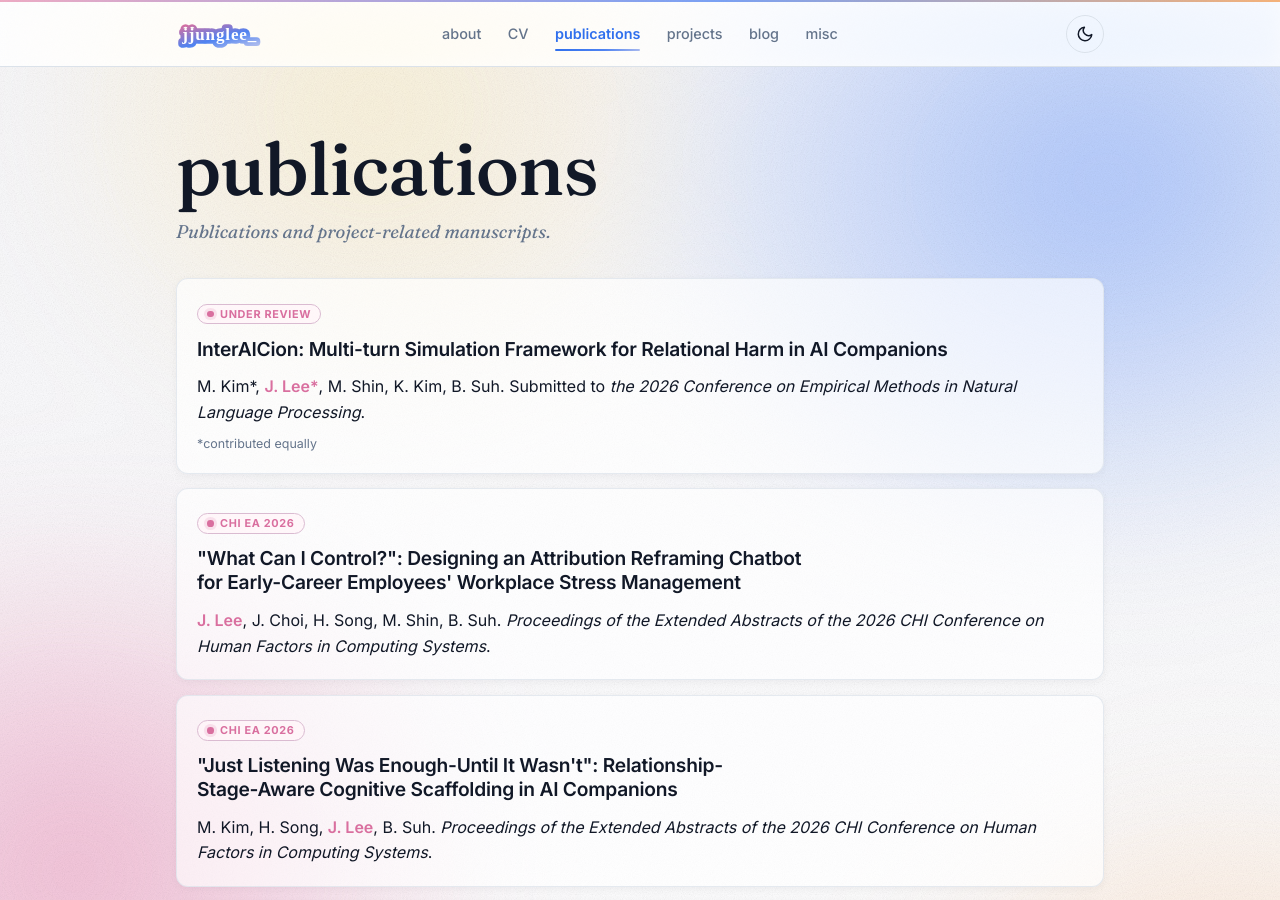
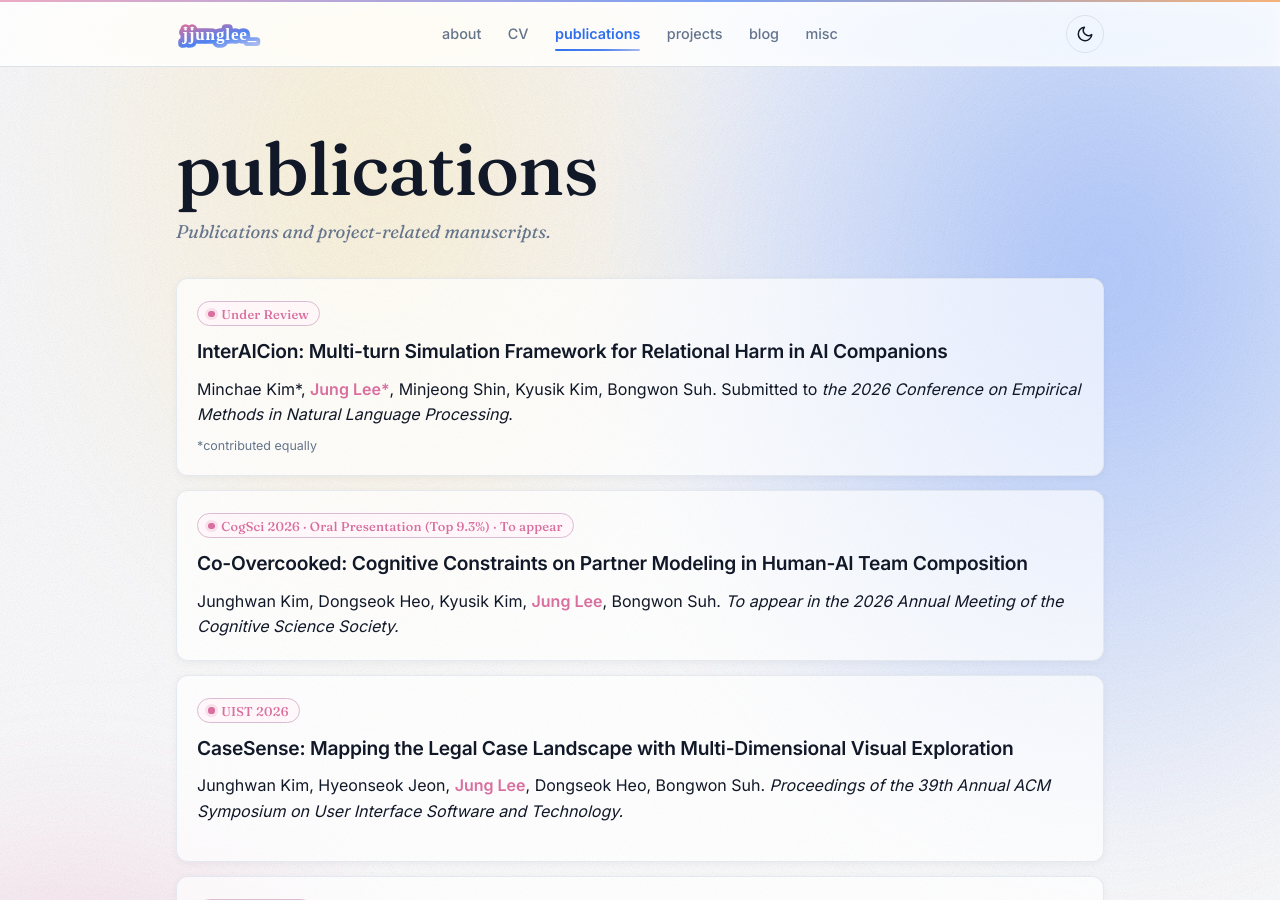
Before and after one commit to leejungp2/leejungp2.github.io, a Jekyll site: the page built from _pages/publications.md, in a window 1280 px wide and 900 px high. Built offline with Jekyll 4.4.1, drawn with Linux system fonts in a browser that asks for light colours; some of the changed text lies outside the part shown.

Commit message:
Update publications page

```diff
--- a/_pages/publications.md
+++ b/_pages/publications.md
@@ -9,31 +9,55 @@ description: Publications and project-related manuscripts.
   <section class="soft-item">
     <div class="item-kicker">Under Review</div>
     <h3>InterAICion: Multi-turn Simulation Framework for Relational Harm in AI Companions</h3>
-    <p>M. Kim*, <span class="cv-accent">J. Lee*</span>, M. Shin, K. Kim, B. Suh. Submitted to <em>the 2026 Conference on Empirical Methods in Natural Language Processing</em>.</p>
+    <p>Minchae Kim*, <span class="cv-accent">Jung Lee*</span>, Minjeong Shin, Kyusik Kim, Bongwon Suh. Submitted to <em>the 2026 Conference on Empirical Methods in Natural Language Processing</em>.</p>
     <p class="publication-note">*contributed equally</p>
   </section>
 
   <section class="soft-item">
+    <div class="item-kicker">CogSci 2026 · Oral Presentation (Top 9.3%) · To appear</div>
+    <h3>Co-Overcooked: Cognitive Constraints on Partner Modeling in Human-AI Team Composition</h3>
+    <p>Junghwan Kim, <a class="publication-author-link" href="https://www.linkedin.com/in/dongseok-heo-907133171/">Dongseok Heo</a>, <a class="publication-author-link" href="https://www.linkedin.com/in/kyusik-kim-2309892b1/">Kyusik Kim</a>, <a href="https://www.linkedin.com/in/jjung-lee/" class="cv-accent">Jung Lee</a>, Bongwon Suh. <em>To appear in the 2026 Annual Meeting of the Cognitive Science Society.</em></p>
+  </section>
+
+  <section class="soft-item publication-card">
+    <div class="item-kicker">UIST 2026</div>
+    <h3>CaseSense: Mapping the Legal Case Landscape with Multi-Dimensional Visual Exploration</h3>
+    <p>Junghwan Kim, Hyeonseok Jeon, <span class="cv-accent">Jung Lee</span>, Dongseok Heo, Bongwon Suh. <em>Proceedings of the 39th Annual ACM Symposium on User Interface Software and Technology.</em></p>
+    <a class="publication-card-link" href="https://uist.from.so/authors/9669/PpjiLop9__pd" target="_blank" rel="noopener" aria-label="View CaseSense paper"></a>
+  </section>
+
+  <section class="soft-item publication-card">
     <div class="item-kicker">CHI EA 2026</div>
     <h3>"What Can I Control?": Designing an Attribution Reframing Chatbot for Early-Career Employees' Workplace Stress Management</h3>
-    <p><span class="cv-accent">J. Lee</span>, J. Choi, H. Song, M. Shin, B. Suh. <em>Proceedings of the Extended Abstracts of the 2026 CHI Conference on Human Factors in Computing Systems</em>.</p>
+    <p><span class="cv-accent">Jung Lee</span>, Jaehoon Choi, Hyungwoo Song, Minjeong Shin, Bongwon Suh. <em>Proceedings of the Extended Abstracts of the 2026 CHI Conference on Human Factors in Computing Systems</em>.</p>
+    <a class="publication-card-link" href="https://dl.acm.org/doi/10.1145/3772363.3798873" target="_blank" rel="noopener" aria-label="View What Can I Control? paper"></a>
   </section>
 
-  <section class="soft-item">
+  <section class="soft-item publication-card">
     <div class="item-kicker">CHI EA 2026</div>
     <h3>"Just Listening Was Enough-Until It Wasn't": Relationship-Stage-Aware Cognitive Scaffolding in AI Companions</h3>
-    <p>M. Kim, H. Song, <span class="cv-accent">J. Lee</span>, B. Suh. <em>Proceedings of the Extended Abstracts of the 2026 CHI Conference on Human Factors in Computing Systems</em>.</p>
+    <p>Minchae Kim, Hyungwoo Song, <span class="cv-accent">Jung Lee</span>, Bongwon Suh. <em>Proceedings of the Extended Abstracts of the 2026 CHI Conference on Human Factors in Computing Systems</em>.</p>
+    <a class="publication-card-link" href="https://dl.acm.org/doi/10.1145/3772363.3798512" target="_blank" rel="noopener" aria-label="View Just Listening Was Enough—Until It Wasn't paper"></a>
   </section>
 
-  <section class="soft-item">
+  <section class="soft-item publication-card">
     <div class="item-kicker">HCI Korea 2026</div>
     <h3>Designing an Attribution Retraining-Based LLM Chatbot for Workplace Stress Management Among Early-Career Employees</h3>
-    <p><span class="cv-accent">J. Lee</span>, J. Choi, M. Shin, H. Song, B. Suh. <em>Proceedings of HCI Korea 2026</em>.</p>
+    <p><span class="cv-accent">Jung Lee</span>, Jaehoon Choi, Minjeong Shin, Hyungwoo Song, Bongwon Suh. <em>Proceedings of HCI Korea 2026</em>.</p>
+    <a class="publication-card-link" href="https://www.dbpia.co.kr/journal/articleDetail?nodeId=NODE12745858" target="_blank" rel="noopener" aria-label="View Designing an Attribution Retraining-Based LLM Chatbot paper"></a>
   </section>
 
-  <section class="soft-item">
+  <section class="soft-item publication-card">
     <div class="item-kicker">UIST 2025</div>
     <h3>LegisFlow: Enhancing Korean Legal Research with Temporal-Aware LLM Interfaces</h3>
-    <p>J. Kim, H. Jeon, D. Heo, <span class="cv-accent">J. Lee</span>, B. Suh. <em>Proceedings of the 38th Annual ACM Symposium on User Interface Software and Technology</em>.</p>
+    <p>Junghwan Kim, Hyeonseok Jeon, Dongseok Heo, <span class="cv-accent">Jung Lee</span>, Bongwon Suh. <em>Proceedings of the 38th Annual ACM Symposium on User Interface Software and Technology</em>.</p>
+    <a class="publication-card-link" href="https://dl.acm.org/doi/10.1145/3746059.3747752" target="_blank" rel="noopener" aria-label="View LegisFlow paper"></a>
+  </section>
+
+  <section class="soft-item publication-card">
+    <div class="item-kicker">KICS AI Conference 2025</div>
+    <h3>A Framework for Evaluating and Analyzing the Political Orientation of Large Language Models Using Laddering Interview Techniques</h3>
+    <p>Gyochul Jang, Jaehoon Choi, Minjeong Shin, <span class="cv-accent">Jung Lee</span>, Bongwon Suh. <em>Proceedings of the KICS Conference on Artificial Intelligence, 2025.</em></p>
+    <a class="publication-card-link" href="https://scholar.google.com/scholar?oi=bibs&amp;cluster=6252816665032242407&amp;btnI=1&amp;hl=ko" target="_blank" rel="noopener" aria-label="View political orientation framework paper"></a>
   </section>
 </div>
--- a/assets/css/main.css
+++ b/assets/css/main.css
@@ -787,21 +787,25 @@ img { max-width: 100%; height: auto; }
 .publication-list .item-kicker {
   display: inline-flex;
   align-items: center;
-  gap: 0.38rem;
+  gap: 0.42rem;
   width: fit-content;
   margin-bottom: 0.78rem;
-  padding: 0.24rem 0.58rem;
+  padding: 0.28rem 0.62rem;
   border: 1px solid color-mix(in srgb, var(--pink-strong) 34%, var(--border));
   border-radius: var(--radius-pill);
   background: color-mix(in srgb, var(--accent-soft) 82%, transparent);
-  font-size: 0.68rem;
-  line-height: 1;
-  letter-spacing: 0.06em;
+  font-family: var(--font-serif);
+  font-size: 0.8rem;
+  font-weight: 500;
+  line-height: 1.1;
+  letter-spacing: 0.015em;
+  text-transform: none;
 }
 .publication-list .item-kicker::before {
   content: "";
   width: 0.42rem;
   height: 0.42rem;
+  flex: 0 0 auto;
   border-radius: 50%;
   background: var(--pink-strong);
   box-shadow: 0 0 0 3px color-mix(in srgb, var(--pink-strong) 16%, transparent);
@@ -810,6 +814,29 @@ img { max-width: 100%; height: auto; }
   margin-top: 0;
   margin-bottom: 0.85rem;
 }
+.publication-list .publication-author-link {
+  color: var(--foreground);
+}
+.publication-list .publication-author-link:hover {
+  color: var(--foreground);
+}
+.publication-list .publication-card {
+  position: relative;
+  cursor: pointer;
+  transition: background 0.2s ease, border-color 0.2s ease, box-shadow 0.2s ease, transform 0.2s ease;
+}
+.publication-list .publication-card:hover,
+.publication-list .publication-card:has(.publication-card-link:focus-visible) {
+  border-color: #f4dce5;
+  background: #fffafd;
+  box-shadow: 0 8px 20px rgba(15, 23, 42, 0.09);
+  transform: translateY(-2px);
+}
+.publication-card-link {
+  position: absolute;
+  inset: 0;
+  border-radius: inherit;
+}
 .publication-note {
   margin-top: -0.35rem;
   margin-bottom: 0;
@@ -817,14 +844,6 @@ img { max-width: 100%; height: auto; }
   font-size: 0.78rem;
   line-height: 1.35;
 }
-.item-links {
-  display: flex;
-  flex-wrap: wrap;
-  gap: 0.45rem;
-  color: var(--muted-foreground);
-  font-size: 0.95rem;
-}
-
 /* repeated interactive cards */
 .card-grid {
   display: grid;
```
